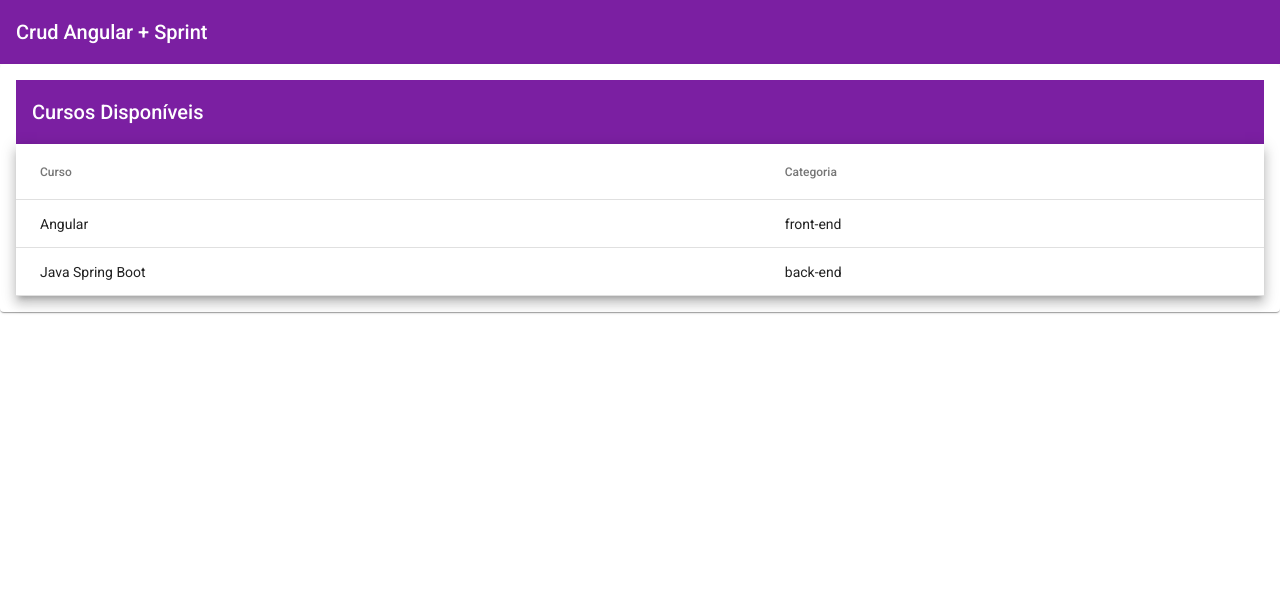
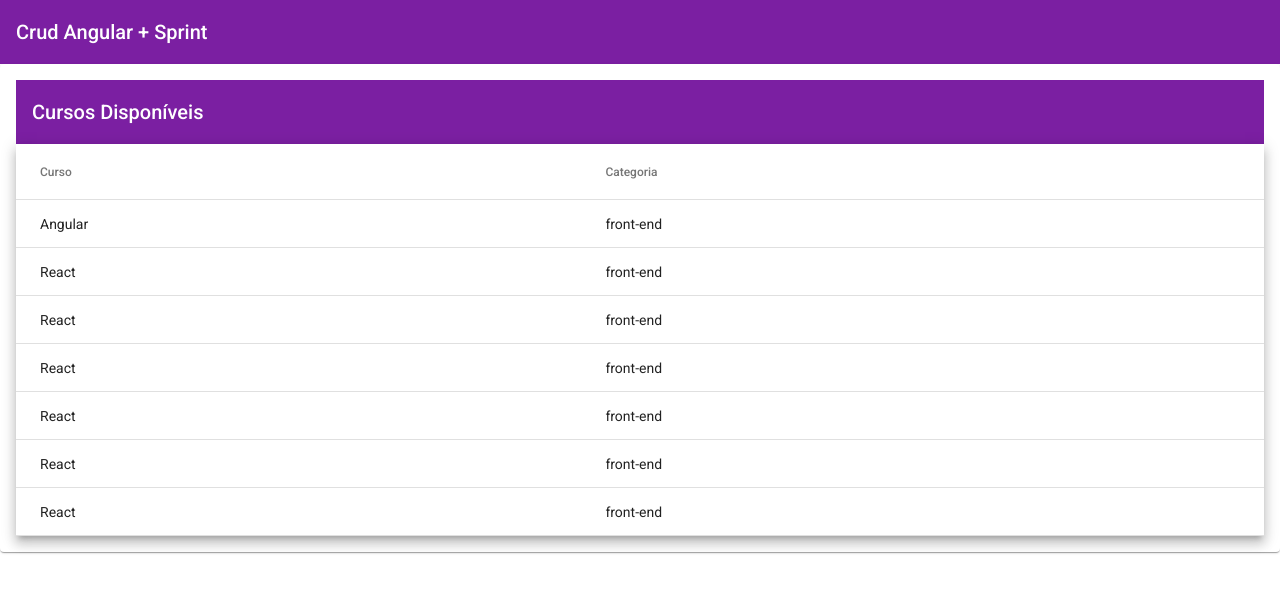
Before and after one commit to andersonrochaa/crud-angular, an Angular app: page /courses in a window 1280 px wide. Shown: the top 592 px of the page. Built offline with nearby package versions, Linux system fonts and the light colour scheme.

Commit message:
Adicionando spinner de carregamento

```diff
--- a/src/app/app.module.ts
+++ b/src/app/app.module.ts
@@ -1,7 +1,9 @@
+import { HttpClientModule } from '@angular/common/http';
 import { NgModule } from '@angular/core';
 import { MatToolbarModule } from '@angular/material/toolbar';
 import { BrowserModule } from '@angular/platform-browser';
 import { BrowserAnimationsModule } from '@angular/platform-browser/animations';
+
 
 import { AppRoutingModule } from './app-routing.module';
 import { AppComponent } from './app.component';
@@ -14,7 +16,8 @@
     BrowserModule,
     AppRoutingModule,
     BrowserAnimationsModule,
-    MatToolbarModule
+    MatToolbarModule,
+    HttpClientModule,
   ],
   providers: [],
   bootstrap: [AppComponent]
--- a/src/app/courses/courses/courses.component.html
+++ b/src/app/courses/courses/courses.component.html
@@ -1,26 +1,27 @@
 <mat-card>
-  <mat-toolbar color="primary">
-    Cursos Disponíveis
-  </mat-toolbar>
-
+  <mat-toolbar color="primary"> Cursos Disponíveis </mat-toolbar>
+  <div *ngIf="courses$ | async as courses; else loading">
     <table mat-table [dataSource]="courses" class="mat-elevation-z8">
-
       <!--- Note that these columns can be defined in any order.
         The actual rendered columns are set as a property on the row definition" -->
 
       <!-- Name Column -->
       <ng-container matColumnDef="name">
-    <th mat-header-cell *matHeaderCellDef> Curso </th>
-    <td mat-cell *matCellDef="let course"> {{ course.name }} </td>
+        <th mat-header-cell *matHeaderCellDef>Curso</th>
+        <td mat-cell *matCellDef="let course">{{ course.name }}</td>
       </ng-container>
 
       <!-- Category Column -->
       <ng-container matColumnDef="category">
-    <th mat-header-cell *matHeaderCellDef> Categoria </th>
-    <td mat-cell *matCellDef="let course"> {{course.category}} </td>
+        <th mat-header-cell *matHeaderCellDef>Categoria</th>
+        <td mat-cell *matCellDef="let course">{{ course.category }}</td>
       </ng-container>
 
       <tr mat-header-row *matHeaderRowDef="displayedColumns"></tr>
-  <tr mat-row *matRowDef="let row; columns: displayedColumns;"></tr>
+      <tr mat-row *matRowDef="let row; columns: displayedColumns"></tr>
     </table>
+  </div>
+    <ng-template #loading>
+      <div class="loading-spinner"><mat-spinner></mat-spinner></div>
+    </ng-template>
 </mat-card>
--- a/src/app/courses/courses/courses.component.scss
+++ b/src/app/courses/courses/courses.component.scss
@@ -1,3 +1,11 @@
 table {
   width: 100%;
 }
+
+.loading-spinner{
+  padding: 25px;
+  background: rgb(0, 0, 0, 0.05);
+  display: flex;
+  align-items: center;
+  justify-content: center;
+}
--- a/src/app/courses/courses/courses.component.ts
+++ b/src/app/courses/courses/courses.component.ts
@@ -1,25 +1,23 @@
+import { CoursesService } from './../services/courses.service';
 import { Course } from './../model/course';
 import { Component, OnInit } from '@angular/core';
-import {MatCardModule} from '@angular/material/card';
+import { Observable } from 'rxjs';
 
 @Component({
   selector: 'app-courses',
   templateUrl: './courses.component.html',
-  styleUrls: ['./courses.component.scss']
+  styleUrls: ['./courses.component.scss'],
 })
 export class CoursesComponent implements OnInit {
+  courses$: Observable<Course[]>;
+  displayedColumns = ['name', 'category'];
 
-  courses: Course[] = [{
-    _id:"1",name:"Angular",category:"front-end"
-  },{
-    _id:"2",name:"Java Spring Boot",category:"back-end"
-  }];
-  displayedColumns = ['name','category']
+  //coursesService: CoursesService
 
-  constructor() {
+  constructor(private coursesService: CoursesService) {
+    //this.coursesService = new CoursesService()
+    this.courses$ = this.coursesService.list();
   }
 
-  ngOnInit(): void {
-  }
-
+  ngOnInit(): void {}
 }
--- /dev/null
+++ b/src/app/courses/services/courses.service.ts
@@ -0,0 +1,24 @@
+import { Course } from './../model/course';
+import { Injectable } from '@angular/core';
+import { HttpClient } from '@angular/common/http';
+import { delay, first, tap } from 'rxjs/operators';
+import { take } from 'rxjs/operators';
+
+@Injectable({
+  providedIn: 'root'
+})
+export class CoursesService {
+
+  private readonly API = '/assets/courses.json'
+
+  constructor(private httpClient: HttpClient) { }
+
+  list(){
+    return this.httpClient.get<Course[]>(this.API)
+    .pipe(
+      first(),
+      delay(500),
+      tap(courses => console.log(courses))
+    );
+  }
+}
--- /dev/null
+++ b/src/assets/courses.json
@@ -0,0 +1,9 @@
+[
+  {"_id":"1","name":"Angular","category":"front-end"},
+  {"_id":"1","name":"React","category":"front-end"},
+  {"_id":"1","name":"React","category":"front-end"},
+  {"_id":"1","name":"React","category":"front-end"},
+  {"_id":"1","name":"React","category":"front-end"},
+  {"_id":"1","name":"React","category":"front-end"},
+  {"_id":"1","name":"React","category":"front-end"}
+]
```
Also changed, not shown: src/app/courses/courses.module.ts (+3 -6 lines), src/app/shared/app-material/app-material.module.ts (added, +16 -0 lines), 1 other file (tests, documents, lock files or other folders). Lines whose indentation alone changed are shown as unchanged.
